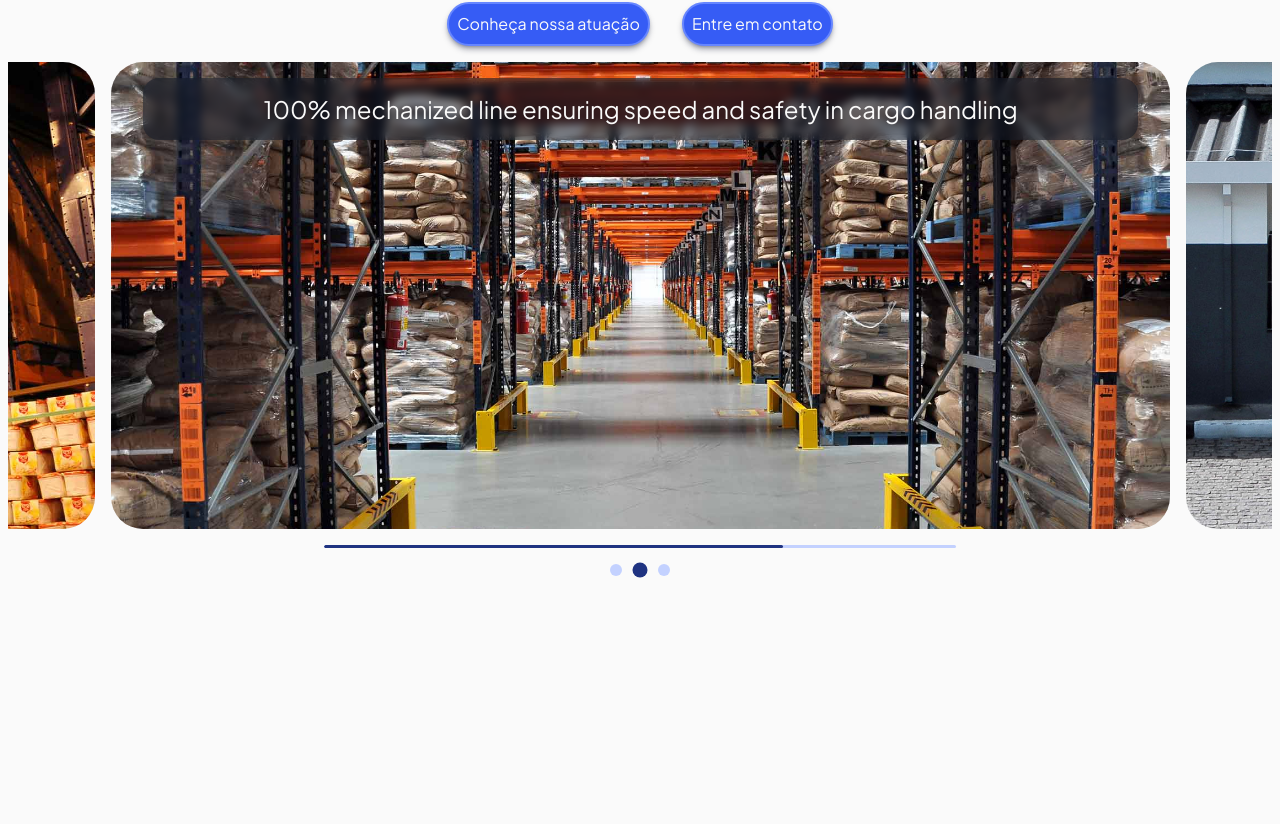
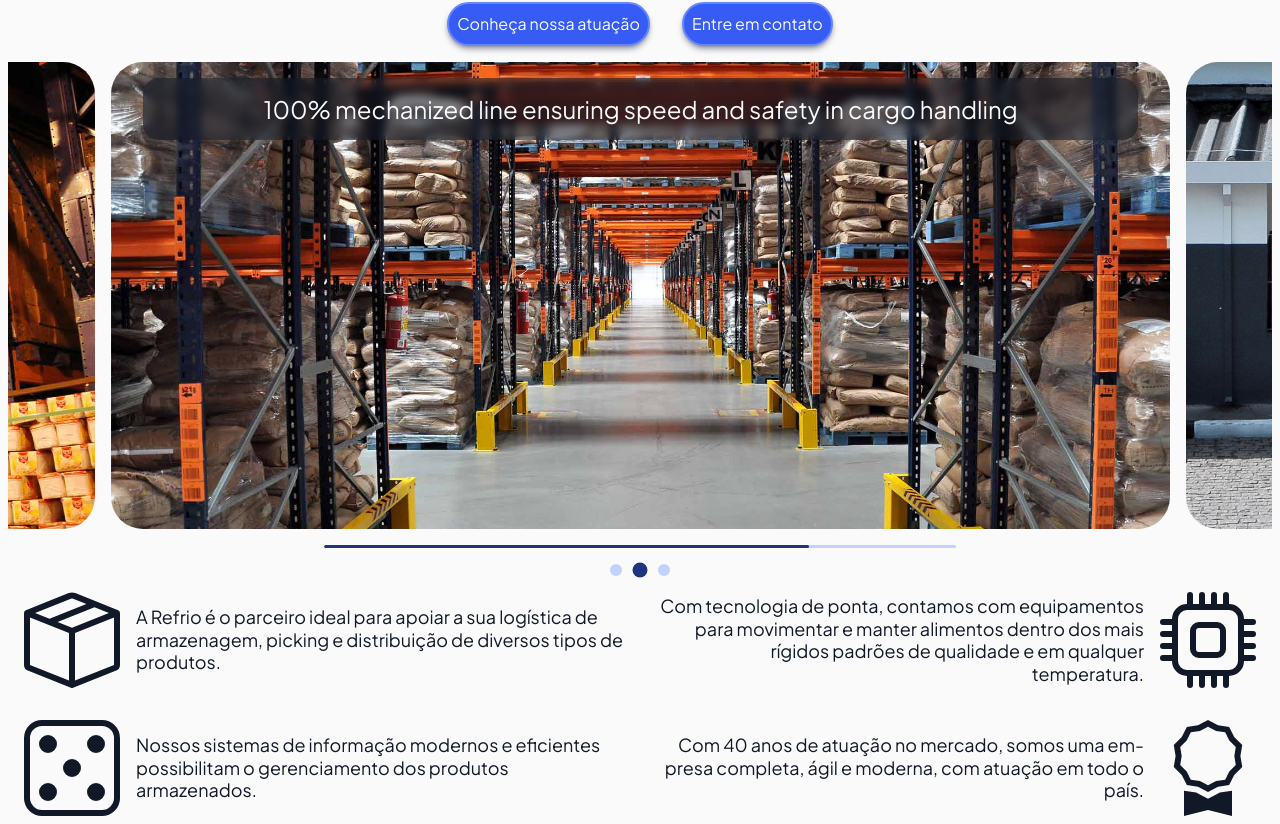
Before and after one commit to erikhenriqueal/refrio-modernization-proposal, a Next.js app: page /en in a window 1280 px wide. Shown: the part 216-1040 px from the top of the page. Before the commit the page ends 816 px from the top, so only its background shows below. Built offline with nearby package versions, Linux system fonts and the light colour scheme.

Commit message:
feat: include business description section

```diff
--- a/package.json
+++ b/package.json
@@ -14,10 +14,12 @@
     "embla-carousel-autoplay": "^8.6.0",
     "embla-carousel-react": "^8.6.0",
     "lucide-react": "^1.21.0",
+    "motion": "^12.42.0",
     "next": "16.2.9",
     "next-intl": "^4.13.0",
     "react": "19.2.4",
-    "react-dom": "19.2.4"
+    "react-dom": "19.2.4",
+    "react-icons": "^5.6.0"
   },
   "devDependencies": {
     "@tailwindcss/postcss": "^4",
--- a/src/app/[locale]/page.tsx
+++ b/src/app/[locale]/page.tsx
@@ -3,11 +3,14 @@
 import Image from "next/image";
 import { useTranslations } from "next-intl";
 import { motion } from "motion/react";
-import { useEffect, useRef } from "react";
+import React, { useEffect, useRef } from "react";
+import { BsAward, BsBoxSeam, BsCpu, BsDice5 } from "react-icons/bs";
+import { IconType } from "react-icons";
 
 import Navbar from "@/components/feature/Navbar";
 import { Carousel } from "@/components/ui/carousel";
 import { Anchor } from "@/components/ui/button";
+import { MultiSide } from "@/components/ui/multiside";
 
 /** Colorize `chunks` using the pattern `green`, `blue`, `yellow`... */
 const BrazilWord = ({ chunks }: { chunks: React.ReactNode }) => {
@@ -23,6 +26,13 @@ const BrazilWord = ({ chunks }: { chunks: React.ReactNode }) => {
     </span>
   );
 };
+
+const DescriptionItem = ({ icon, text }: { icon: IconType; text: string }) => (
+  <>
+    <div className="w-max px-4">{icon({ size: "6rem" })}</div>
+    <p className="w-full text-lg/tight hyphens-auto">{text}</p>
+  </>
+);
 
 export default function HomePage() {
   const navContainerRef = useRef<HTMLDivElement>(null);
@@ -130,6 +140,33 @@ export default function HomePage() {
             />
           </div>
         </section>
+        {/* Description */}
+        <section id="business">
+          <div>
+            <MultiSide className="gap-8">
+              {/* Item 1 - Left */}
+              <DescriptionItem
+                icon={BsBoxSeam}
+                text="A Refrio é o parceiro ideal para apoiar a sua logística de armazenagem, picking e distribuição de diversos tipos de produtos."
+              />
+              {/* Item 2 - Right */}
+              <DescriptionItem
+                icon={BsCpu}
+                text="Com tecnologia de ponta, contamos com equipamentos para movimentar e manter alimentos dentro dos mais rígidos padrões de qualidade e em qualquer temperatura."
+              />
+              {/* Item 3 - Left */}
+              <DescriptionItem
+                icon={BsDice5}
+                text="Nossos sistemas de informação modernos e eficientes possibilitam o gerenciamento dos produtos armazenados."
+              />
+              {/* Item 4 - Right */}
+              <DescriptionItem
+                icon={BsAward}
+                text="Com 40 anos de atuação no mercado, somos uma empresa completa, ágil e moderna, com atuação em todo o país."
+              />
+            </MultiSide>
+          </div>
+        </section>
       </main>
     </>
   );
```
Also changed, not shown: 1 other file (tests, documents, lock files or other folders).
